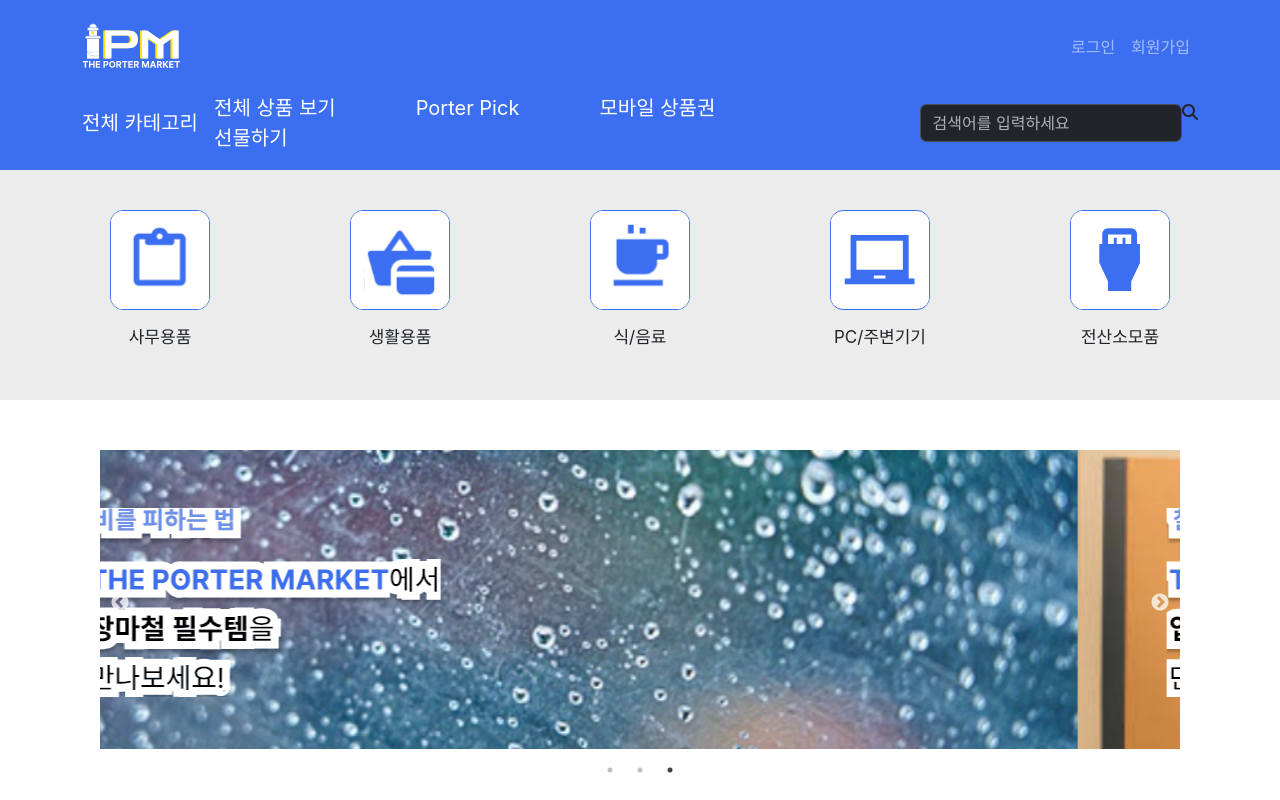
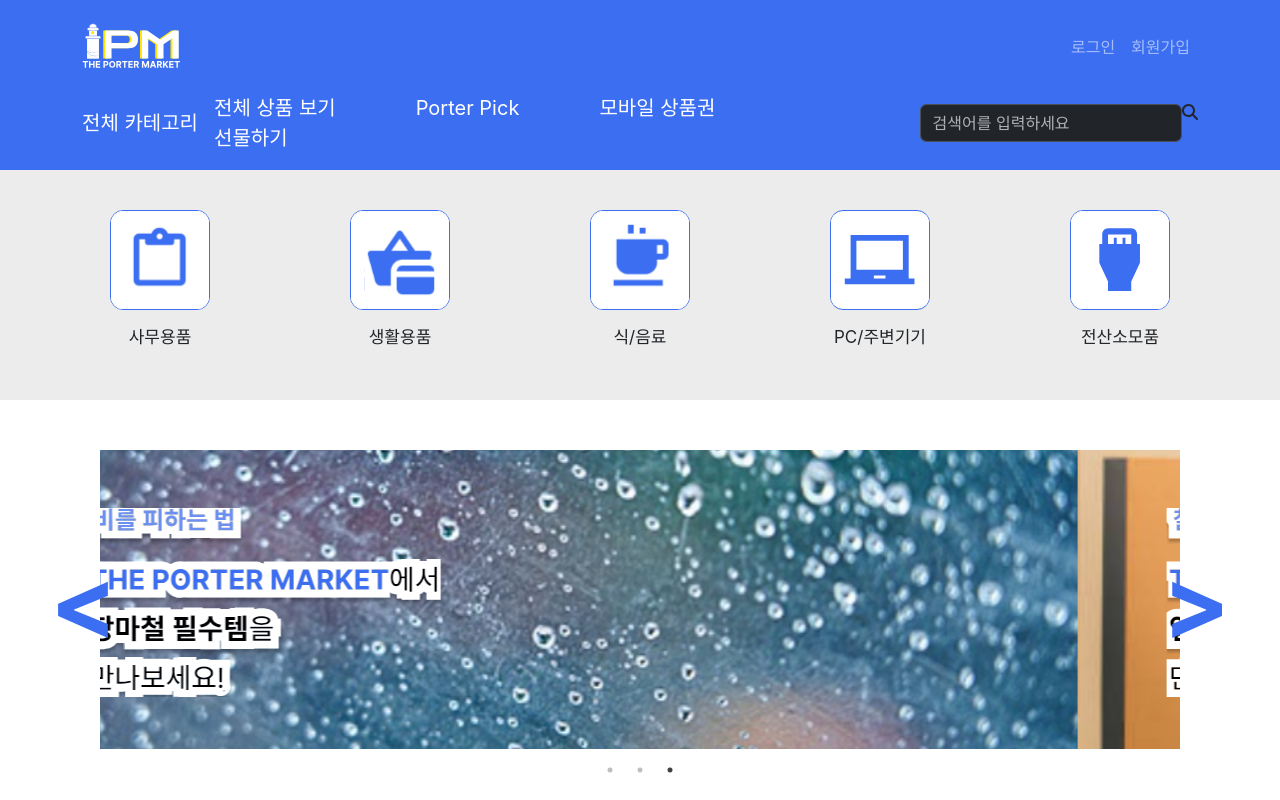
Before and after one commit to Moondy217/AisayHi-Front, a React (Create React App) app in the folder tpm/: page / in a window 1280 px wide. Shown: the top 800 px of the page. Built offline with nearby package versions, Linux system fonts and the light colour scheme.

Commit message:
0812 다예 메인페이지 화살표 수정

```diff
--- a/tpm/src/pages/main/mainPage.js
+++ b/tpm/src/pages/main/mainPage.js
@@ -7,11 +7,25 @@ import "slick-carousel/slick/slick-theme.css";
 
 // 넘기기 버튼
 const PrevArrow = (props) => {
-    const { className, style, onClick } = props;
+    const { onClick } = props;
     return (
       <div
-        className={`${className} ${styles.customArrow}`}
-        style={{ ...style, display: 'block', left: '10px' }}
+        className={styles.customArrow}
+        style={{
+          display: 'flex',
+          justifyContent: 'center',
+          alignItems: 'center',
+          backgroundColor: 'transparent',
+          fontSize: '100px',
+          fontWeight: 'bold',
+          color: '#3B6EF1',
+          left: '-50px',
+          cursor: 'pointer',
+          zIndex: 1,
+          position: 'absolute',
+          top: '50%', // 수직 가운데 정렬
+          transform: 'translateY(-50%)',
+        }}
         onClick={onClick}
       >
         &lt;
@@ -20,11 +34,25 @@ const PrevArrow = (props) => {
   }
 
   const NextArrow = (props) => {
-    const { className, style, onClick } = props;
+    const { onClick } = props;
     return (
       <div
-        className={`${className} ${styles.customArrow}`}
-        style={{ ...style, display: 'block', right: '10px' }}
+        className={styles.customArrow}
+        style={{
+          display: 'flex',
+          justifyContent: 'center',
+          alignItems: 'center',
+          backgroundColor: 'transparent',
+          fontSize: '100px',
+          fontWeight: 'bold',
+          color: '#3B6EF1',
+          right: '-50px',
+          cursor: 'pointer',
+          zIndex: 1,
+          position: 'absolute',
+          top: '50%', // 수직 가운데 정렬
+          transform: 'translateY(-50%)',
+        }}
         onClick={onClick}
       >
         &gt;
```
